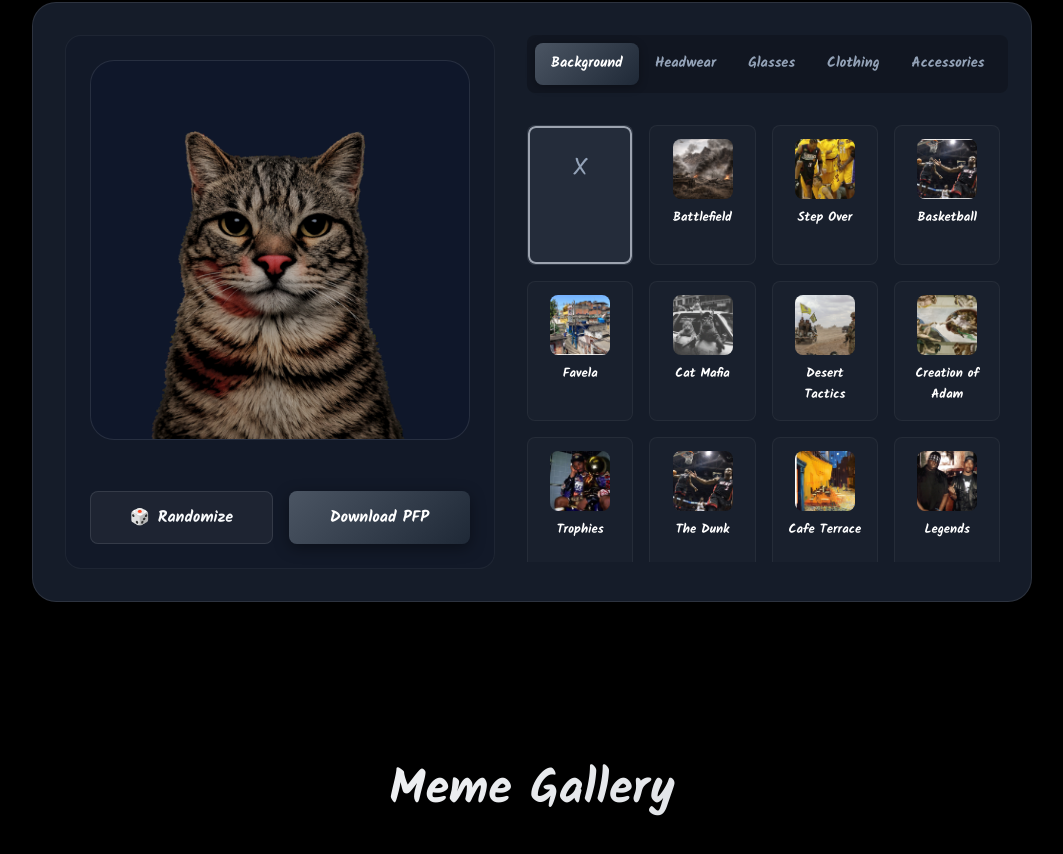
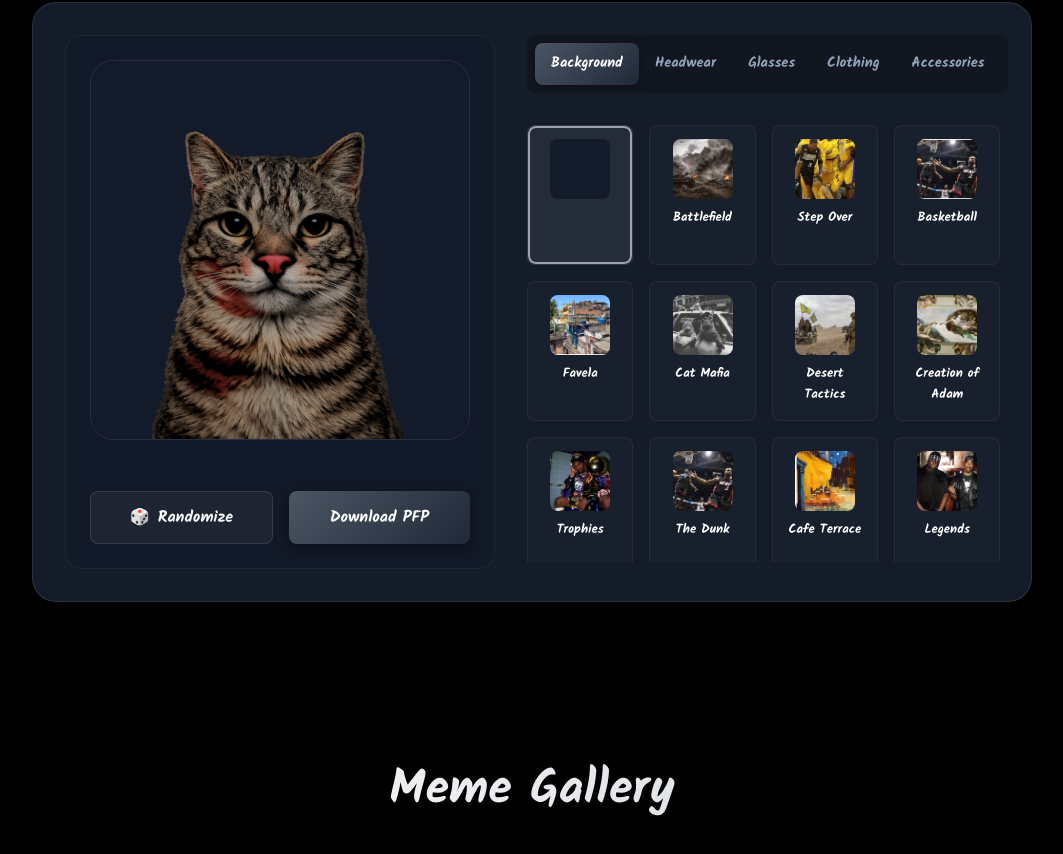
Before and after one commit to laflamesworld/zazustorage, a React (Vite) app: page / in a window 1280 px wide. Shown: the part 1008-1862 px from the top of the page, without its empty margins (108-1171 px from the left). Built offline with nearby package versions, Linux system fonts and the light colour scheme.

Commit message:
feat: update "None" background to use new image
Replace "None" background with solid image and remove fallback logic

```diff
--- a/src/components/PfpGenerator.jsx
+++ b/src/components/PfpGenerator.jsx
@@ -6,7 +6,7 @@ const CATEGORIES = ['Background', 'Headwear', 'Glasses', 'Clothing', 'Accessorie
 
 const ASSETS = {
     Background: [
-        { id: 'bg_none', name: 'None', url: '' },
+        { id: 'bg_none', name: 'None', url: '/images/backgrounds/bg_none_color.png' },
         { id: 'bg_battlefield', name: 'Battlefield', url: '/images/backgrounds/bg_battlefield.png' },
         { id: 'bg_iverson', name: 'Step Over', url: '/images/backgrounds/bg_iverson.png' },
         { id: 'bg_basketball', name: 'Basketball', url: '/images/backgrounds/bg_basketball.png' },
@@ -161,12 +161,6 @@ const PfpGenerator = () => {
         };
 
         try {
-// Give it a solid background dark fill just in case they don't have a background set
-            if (!selections.Background?.url) {
-                ctx.fillStyle = '#0f172a';
-                ctx.fillRect(0, 0, canvas.width, canvas.height);
-            }
-
             for (const url of layersToDraw) {
                 const img = await loadImage(url);
                 ctx.drawImage(img, 0, 0, canvas.width, canvas.height);
@@ -209,7 +203,7 @@ const PfpGenerator = () => {
 
                 {/* Left Side: Preview Canvas */}
                 <div className="preview-container dark-card">
-                    <div className={`canvas-wrapper ${!selections.Background?.url ? 'bg-default' : ''}`}>
+                    <div className="canvas-wrapper">
                         {/* Base Layer */}
                         <img src="/images/base-cat.png" alt="Base Cat" className="layer-img base-layer" />
 
```
Also changed, not shown: public/images/backgrounds/bg_none_color.png (added).
